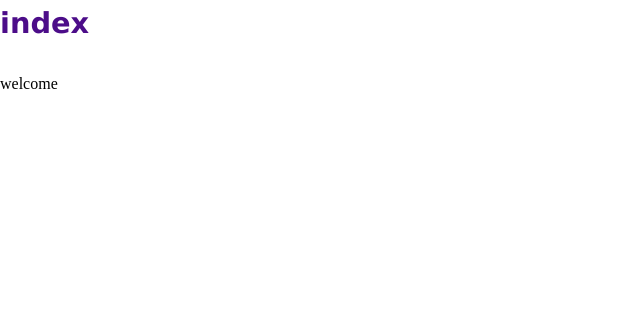
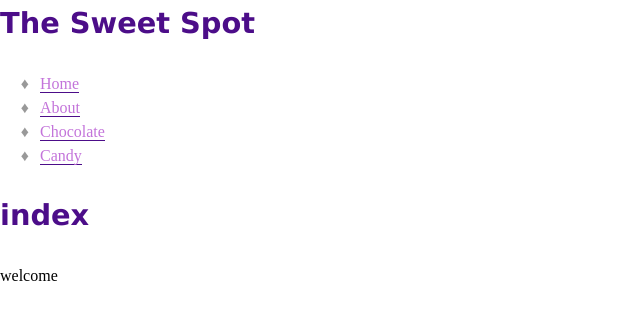
Before and after one commit to gbales11/ecommerce-website, a Jekyll site: the page built from index.html, in a window 1280 px wide. Shown: the top 320 px of the page, without its empty margins (0-640 px from the left). Built offline with Jekyll 4.4.1, drawn with Linux system fonts in a browser that asks for light colours; Markdown is read by kramdown in place of the engine named in the settings.

Commit message:
added pages to nag

```diff
--- a/_layouts/default.html
+++ b/_layouts/default.html
@@ -21,10 +21,19 @@
 
 <body>
 
+<header>
+	<h1>The Sweet Spot</h1>
+	<nav>
+		<ul>
+			<li><a href="index.html">Home</a></li>
+			<li><a href="about.html">About</a></li>
+			<li><a href="chocolate.html">Chocolate</a></li>
+			<li><a href="candy.html">Candy</a></li>
+		</ul>
+	</nav>
+</header>
 
 {{content}}
 
-
-
 </body>
 </html>
```
